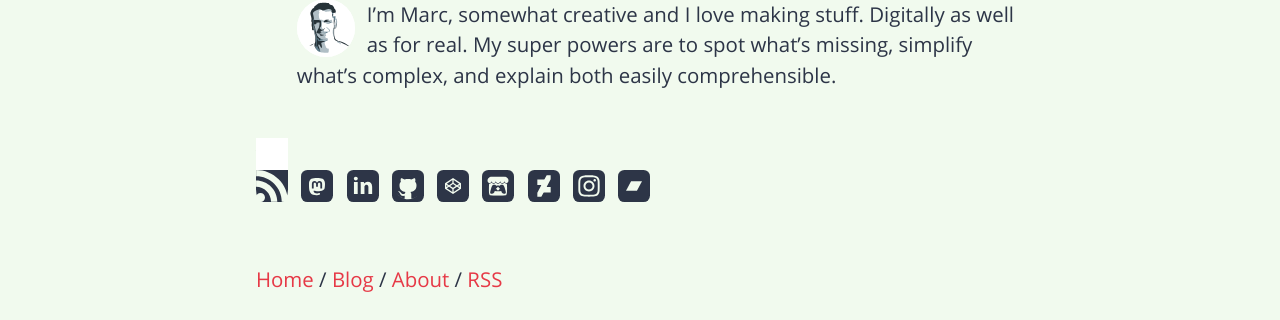
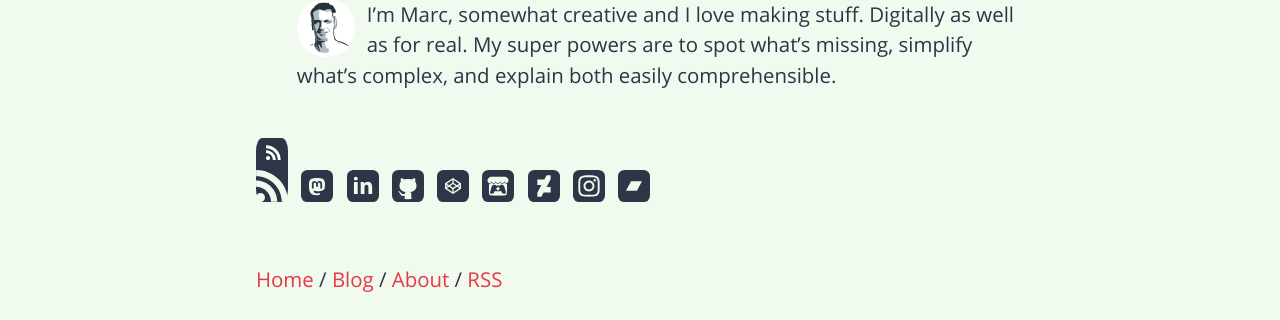
Before and after one commit to marc2o/marc2o.github.io, a Jekyll site: the page built from about.md, in a window 1280 px wide. Shown: the part 1415-1735 px from the top of the page. Built offline with Jekyll 4.4.1, drawn with Linux system fonts in a browser that asks for light colours.

Commit message:
Update follow.html

```diff
--- a/_includes/follow.html
+++ b/_includes/follow.html
@@ -18,14 +18,7 @@
   <li>
     <a href="/feed.xml" rel="me" target="_blank">
 <svg width="100%" height="100%" viewBox="0 0 48 48" version="1.1" xmlns:xlink="http://www.w3.org/1999/xlink" xmlns="http://www.w3.org/2000/svg">
-  <defs>
-    <path d="M0 0L48 0L48 48L0 48L0 0Z" id="path_1" />
-    <clipPath id="clip_1">
-      <use xlink:href="#path_1" />
-    </clipPath>
-  </defs>
-  <g id="RSS" fill="#FFFFFF" clip-path="url(#clip_1)">
-    <path d="M0 0L48 0L48 48L0 48L0 0Z" id="RSS" fill="#FFFFFF" fill-rule="evenodd" stroke="none" />
+  <g id="RSS" fill="#FFFFFF">
     <path d="M30.5805 17.4194C26.441 13.2798 20.933 11 15.0714 11L15.0714 15.3128C19.781 15.3128 24.2059 17.144 27.531 20.469C30.8559 23.7941 32.6872 28.219 32.6872 32.9286L37 32.9286C36.9999 27.067 34.7201 21.559 30.5805 17.4194L30.5805 17.4194ZM15.0267 18.2983L15.0267 22.6111C20.7157 22.6111 25.3442 27.2395 25.3442 32.9287L29.657 32.9287C29.657 24.8614 23.0939 18.2983 15.0267 18.2983L15.0267 18.2983ZM15 29.9595C15 28.2535 16.383 26.8705 18.089 26.8705C19.795 26.8705 21.178 28.2535 21.178 29.9595C21.178 31.6655 19.795 33.0485 18.089 33.0485C16.383 33.0485 15 31.6655 15 29.9595Z" id="Group" fill="#FFFFFF" stroke="none" />
   </g>
 </svg>
```
